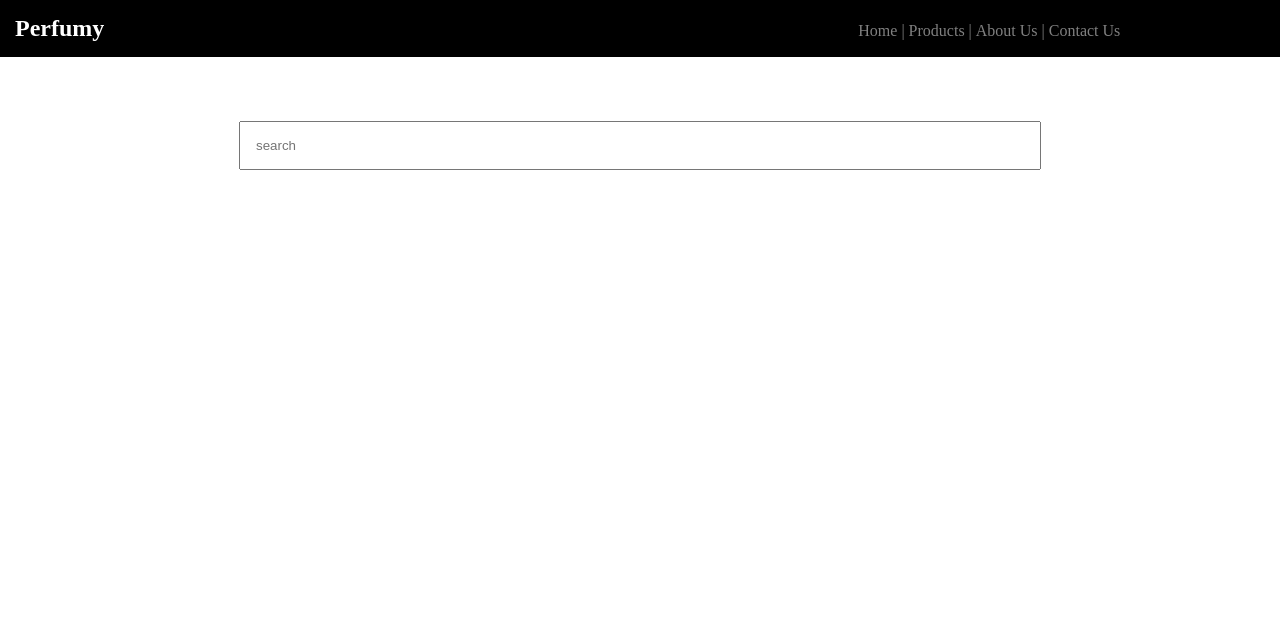
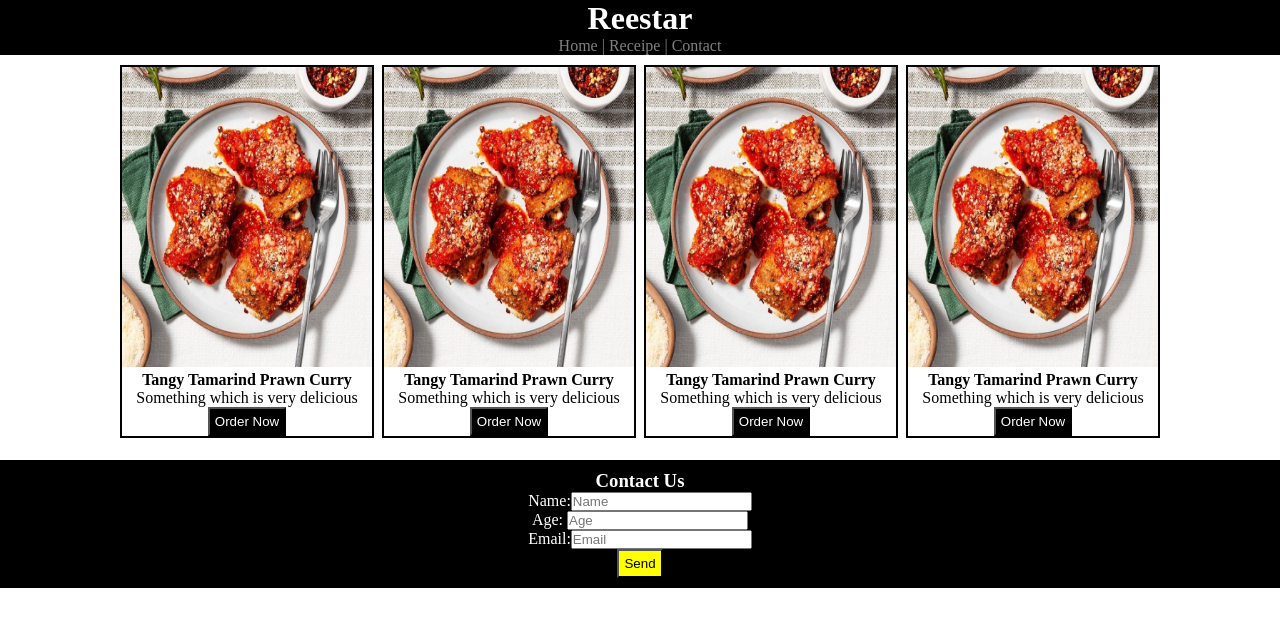
Before and after one commit to rohiths9814-cmd/samplecss, a plain HTML site: page index.html in a window 1280 px wide. Drawn offline with Linux system fonts and the light colour scheme.

Commit message:
New file restarunt is created

```diff
--- a/index.html
+++ b/index.html
@@ -1,37 +1,54 @@
 <!DOCTYPE html>
-<html>
+<html lang="en">
 <head>
-        <title>Perfumy</title>
+    <title>Restarent</title>
     <link rel="stylesheet" href="style.css">
 </head>
 <body>
-        <div class="header">
-            <nav>
-                <h1>Perfumy</h1>
+    <div class="title">
+    <h1>Reestar</h1>
     <ul>
         <li>Home |</li>
-                    <li> Products |</li>
-                    <li> About Us |</li>
-                    <li> Contact Us</li>
+        <li>Receipe |</li>
+        <li>Contact</li>
     </ul>
-            </nav>
     </div>
 
-        <div class="searchbar">
-            <input placeholder="search">
+    <div class="dishes">
+        <div class="one">
+        <img src="Image.jpg" alt="dish image" width="250" height="300">
+        <h4>Tangy Tamarind Prawn Curry</h4>
+        <p>Something which is very delicious</p>
+        <button>Order Now</button>
         </div>
 
-        <div class="products">
-
+         <div class="one">
+        <img src="Image.jpg" alt="dish image" width="250" height="300">
+        <h4>Tangy Tamarind Prawn Curry</h4>
+        <p>Something which is very delicious</p>
+        <button>Order Now</button>
         </div>
 
-        <div class="about">
-
+         <div class="one">
+        <img src="Image.jpg" alt="dish image" width="250" height="300">
+        <h4>Tangy Tamarind Prawn Curry</h4>
+        <p>Something which is very delicious</p>
+        <button>Order Now</button>
         </div>
 
-        <div class="contact">
-
+         <div class="one">
+        <img src="Image.jpg" alt="dish image" width="250" height="300">
+        <h4>Tangy Tamarind Prawn Curry</h4>
+        <p>Something which is very delicious</p>
+        <button>Order Now</button>
+        </div>
     </div>
 
+    <div class="Contact">
+    <h3>Contact Us</h3>
+    <p>Name:<input type="text" placeholder="Name"></p>
+    <p>Age:   <input type="number" placeholder="Age"></p>
+    <p>Email:<input type="email" placeholder="Email"></p>
+    <button style="background-color: yellow; color: black;">Send</button>
+    </div>
 </body>
-</html>
--- a/style.css
+++ b/style.css
@@ -2,31 +2,48 @@
     margin: 0;
     padding: 0;
 }
-nav{
+.title{
     background-color: black;
     color: white;
-    padding: 15px;
 }
-
-li,ul,h1{
-    display: inline;
-}
-ul{
-    margin-left: 60%;
+h1,ul{
+    text-align: center;
 }
 li{
+    display: inline;
     color: gray;
-    cursor: pointer;
 }
 li:hover{
     color: white;
+    cursor: pointer;
 }
-input{
-    width: 60%;
-    padding: 15px;
+.one{
+    margin: 2px;
+    margin-top: 10px;
+    display: inline-block;
+    border-color: black;
+    border-width: 2px;
+    border-style: solid;
+    width: 250px;
+    text-align: center;
+}
+div{
+    text-align: center;
+}
+button{
+    background-color: black;
+    color: white;
+    padding: 5px;
+    cursor: pointer;
 }
 
-.searchbar{
+.Contact{
+    background-color: black;
+    color: white;
     text-align: center;
-    margin-top: 5%;
+    padding: 10px;
+    margin-top: 20px;
 }
+p{
+    text-align: center;
+}
```
Also changed, not shown: Image.jpg (added). Lines whose indentation alone changed are shown as unchanged.
